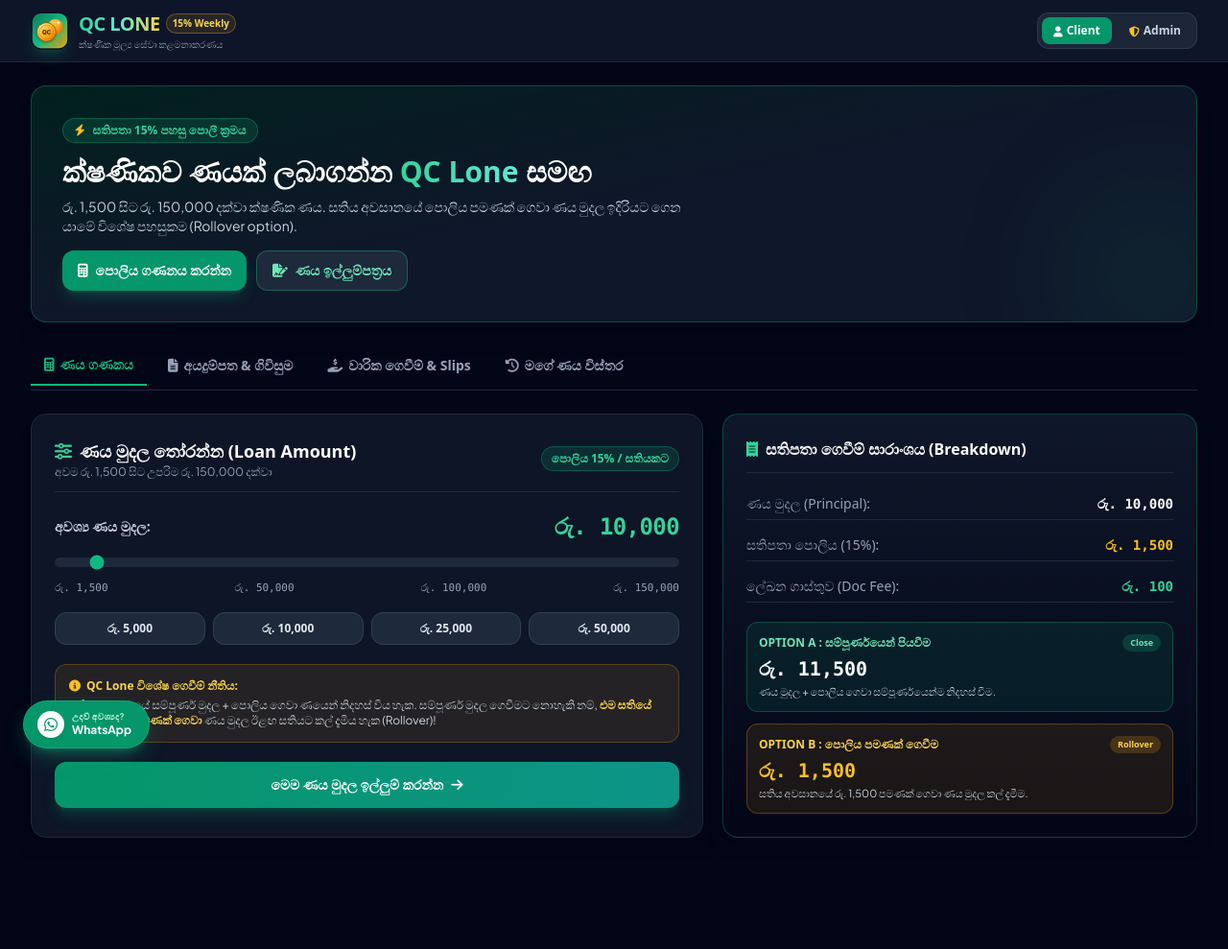
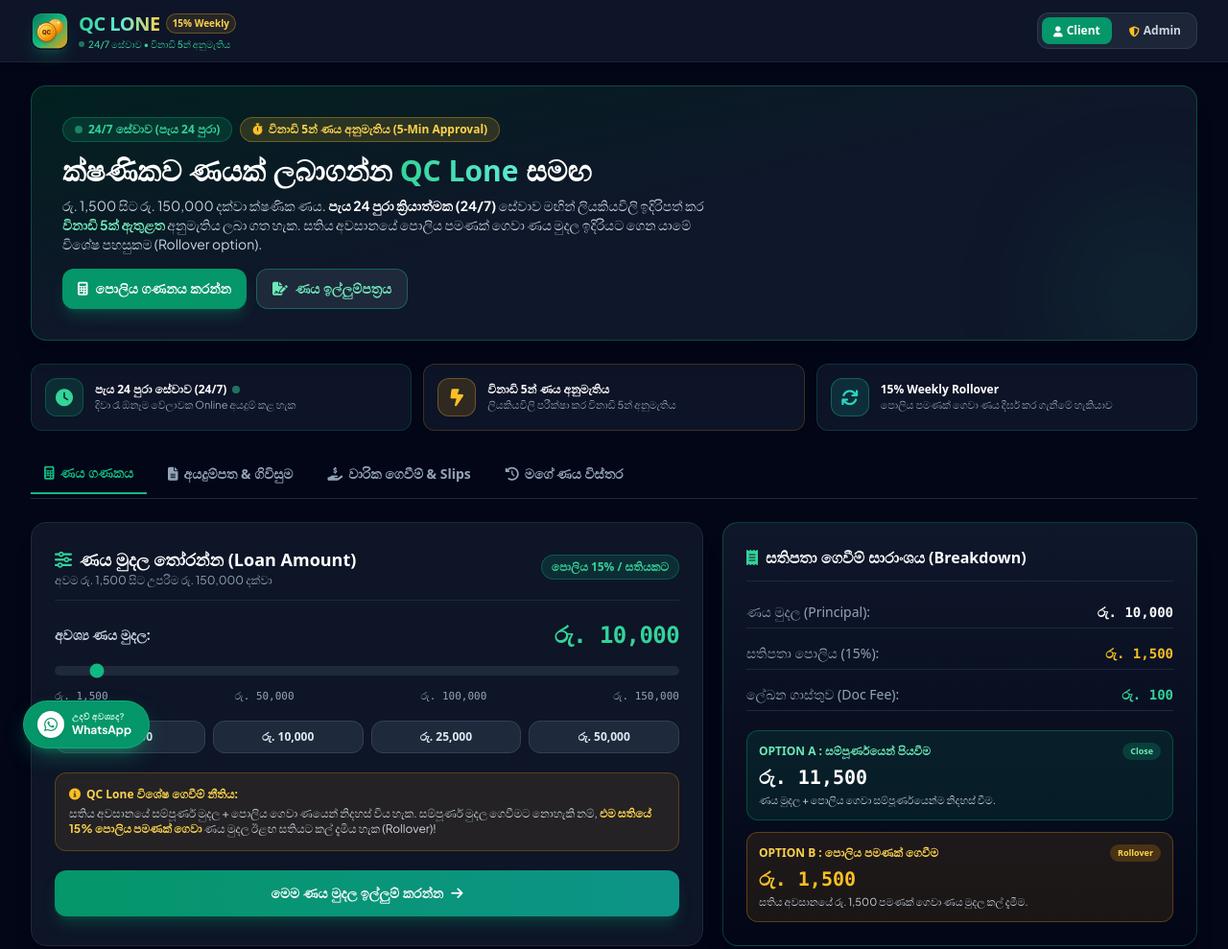
Before and after one commit to subodhadisanayaka-byte/QC-lone-app, a website: page index.html in a window 1280 px wide. Shown: the whole page at 96% size. Before the commit the page ends 897 px from the top, so only its background shows below. Drawn offline with nearby package versions, Linux system fonts and the light colour scheme; a web font is replaced by a local one.

Commit message:
Highlight 24/7 service and 5-minute loan approval guarantees across portal

```diff
--- a/index.html
+++ b/index.html
@@ -63,7 +63,10 @@
               <span class="text-lg sm:text-xl font-black tracking-tight bg-gradient-to-r from-emerald-400 via-teal-300 to-amber-300 bg-clip-text text-transparent">QC LONE</span>
               <span class="px-1.5 py-0.5 text-[9px] sm:text-[10px] font-bold bg-amber-400/10 text-amber-300 border border-amber-400/30 rounded-full">15% Weekly</span>
             </div>
-            <p class="text-[10px] text-slate-400 font-sinhala truncate">ක්ෂණික මූල්‍ය සේවා කළමනාකරණය</p>
+            <p class="text-[10px] text-emerald-400 font-sinhala font-medium truncate flex items-center space-x-1">
+              <span class="w-1.5 h-1.5 rounded-full bg-emerald-400 animate-pulse shrink-0"></span>
+              <span>24/7 සේවාව • විනාඩි 5න් අනුමැතිය</span>
+            </p>
           </div>
         </div>
 
@@ -100,15 +103,21 @@
       <div class="relative overflow-hidden rounded-2xl bg-gradient-to-br from-emerald-950/70 via-slate-900 to-slate-900 border border-emerald-500/30 p-5 sm:p-8 shadow-xl">
         <div class="absolute -right-10 -bottom-10 w-44 h-44 bg-emerald-500/10 rounded-full blur-3xl pointer-events-none"></div>
         <div class="max-w-2xl relative z-10">
-          <div class="inline-flex items-center space-x-2 px-3 py-1 rounded-full bg-emerald-500/15 border border-emerald-500/30 text-emerald-400 text-xs font-semibold mb-3">
-            <i class="fa-solid fa-bolt text-amber-400"></i>
-            <span>සතිපතා 15% පහසු පොලී ක්‍රමය</span>
+          <div class="flex flex-wrap items-center gap-2 mb-3">
+            <div class="inline-flex items-center space-x-1.5 px-3 py-1 rounded-full bg-emerald-500/15 border border-emerald-500/30 text-emerald-400 text-xs font-semibold">
+              <span class="w-2 h-2 rounded-full bg-emerald-400 animate-pulse"></span>
+              <span>24/7 සේවාව (පැය 24 පුරා)</span>
+            </div>
+            <div class="inline-flex items-center space-x-1.5 px-3 py-1 rounded-full bg-amber-400/15 border border-amber-400/30 text-amber-300 text-xs font-semibold">
+              <i class="fa-solid fa-stopwatch text-amber-400"></i>
+              <span>විනාඩි 5න් ණය අනුමැතිය (5-Min Approval)</span>
+            </div>
           </div>
           <h1 class="text-xl sm:text-3xl font-extrabold text-white mb-2 leading-tight">
             ක්ෂණිකව ණයක් ලබාගන්න <span class="bg-gradient-to-r from-emerald-400 to-teal-300 bg-clip-text text-transparent">QC Lone</span> සමඟ
           </h1>
           <p class="text-slate-300 text-xs sm:text-sm mb-4 font-sinhala leading-relaxed">
-            රු. 1,500 සිට රු. 150,000 දක්වා ක්ෂණික ණය. සතිය අවසානයේ පොලිය පමණක් ගෙවා ණය මුදල ඉදිරියට ගෙන යාමේ විශේෂ පහසුකම (Rollover option).
+            රු. 1,500 සිට රු. 150,000 දක්වා ක්ෂණික ණය. <strong class="text-white">පැය 24 පුරා ක්‍රියාත්මක (24/7)</strong> සේවාව මඟින් ලියකියවිලි ඉදිරිපත් කර <strong class="text-emerald-300">විනාඩි 5ක් ඇතුළත</strong> අනුමැතිය ලබා ගත හැක. සතිය අවසානයේ පොලිය පමණක් ගෙවා ණය මුදල ඉදිරියට ගෙන යාමේ විශේෂ පහසුකම (Rollover option).
           </p>
           <div class="flex flex-wrap gap-2.5">
             <button onclick="scrollToCalculator()" class="flex-1 sm:flex-none px-4 py-2.5 rounded-xl bg-emerald-600 hover:bg-emerald-500 text-white font-bold text-xs sm:text-sm flex items-center justify-center space-x-2 transition shadow-lg shadow-emerald-600/30 active:scale-95">
@@ -119,6 +128,42 @@
               <i class="fa-solid fa-file-signature"></i>
               <span>ණය ඉල්ලුම්පත්‍රය</span>
             </button>
+          </div>
+        </div>
+      </div>
+
+      <!-- 3 Key Guarantees Bar (24H + 5-Min Approval + 15% Rollover) -->
+      <div class="grid grid-cols-1 sm:grid-cols-3 gap-3">
+        <div class="p-3.5 rounded-xl bg-slate-900/90 border border-emerald-500/20 flex items-center space-x-3 shadow-sm">
+          <div class="w-10 h-10 rounded-xl bg-emerald-500/15 border border-emerald-500/30 text-emerald-400 flex items-center justify-center text-lg shrink-0">
+            <i class="fa-solid fa-clock"></i>
+          </div>
+          <div>
+            <div class="text-xs font-bold text-white flex items-center space-x-1.5">
+              <span>පැය 24 පුරා සේවාව (24/7)</span>
+              <span class="w-2 h-2 rounded-full bg-emerald-400 animate-pulse"></span>
+            </div>
+            <div class="text-[11px] text-slate-400 font-sinhala">දිවා රෑ ඕනෑම වේලාවක Online අයදුම් කළ හැක</div>
+          </div>
+        </div>
+
+        <div class="p-3.5 rounded-xl bg-slate-900/90 border border-amber-500/20 flex items-center space-x-3 shadow-sm">
+          <div class="w-10 h-10 rounded-xl bg-amber-500/15 border border-amber-400/30 text-amber-400 flex items-center justify-center text-lg shrink-0">
+            <i class="fa-solid fa-bolt-lightning"></i>
+          </div>
+          <div>
+            <div class="text-xs font-bold text-white">විනාඩි 5න් ණය අනුමැතිය</div>
+            <div class="text-[11px] text-slate-400 font-sinhala">ලියකියවිලි පරීක්ෂා කර විනාඩි 5න් අනුමැතිය</div>
+          </div>
+        </div>
+
+        <div class="p-3.5 rounded-xl bg-slate-900/90 border border-teal-500/20 flex items-center space-x-3 shadow-sm">
+          <div class="w-10 h-10 rounded-xl bg-teal-500/15 border border-teal-400/30 text-teal-400 flex items-center justify-center text-lg shrink-0">
+            <i class="fa-solid fa-arrows-rotate"></i>
+          </div>
+          <div>
+            <div class="text-xs font-bold text-white">15% Weekly Rollover</div>
+            <div class="text-[11px] text-slate-400 font-sinhala">පොලිය පමණක් ගෙවා ණය දීර්ඝ කර ගැනීමේ හැකියාව</div>
           </div>
         </div>
       </div>
@@ -264,7 +309,8 @@
 
         <div class="max-w-4xl mx-auto bg-slate-900/95 rounded-2xl p-4 sm:p-8 border border-slate-800 shadow-2xl space-y-7">
 
-          <div class="border-b border-slate-800 pb-3">
+          <div class="border-b border-slate-800 pb-3 flex flex-col sm:flex-row sm:items-center sm:justify-between gap-2">
+            <div>
               <h2 class="text-lg sm:text-xl font-extrabold text-white flex items-center space-x-2">
                 <i class="fa-solid fa-file-signature text-emerald-400"></i>
                 <span>QC Lone ණය අයදුම්පත & ගිවිසුම</span>
@@ -272,6 +318,11 @@
               <p class="text-xs text-slate-400 font-sinhala mt-1">
                 කරුණාකර තොරතුරු ඇතුළත් කර හැඳුනුම්පත් දෙපැත්ත, රු. 100 Slip පත Camera හෝ Gallery මඟින් Upload කර ඩිජිටල් අත්සන් සටහන් කරන්න.
               </p>
+            </div>
+            <div class="inline-flex items-center space-x-2 px-3 py-1.5 rounded-xl bg-emerald-500/10 border border-emerald-500/30 text-emerald-400 text-xs font-bold shrink-0">
+              <span class="w-2 h-2 rounded-full bg-emerald-400 animate-pulse"></span>
+              <span>24/7 සේවාව • විනාඩි 5න් අනුමැතිය</span>
+            </div>
           </div>
 
           <form id="loan-application-form" onsubmit="handleLoanApplicationSubmit(event)" class="space-y-6">
```
Lines whose indentation alone changed are shown as unchanged.
